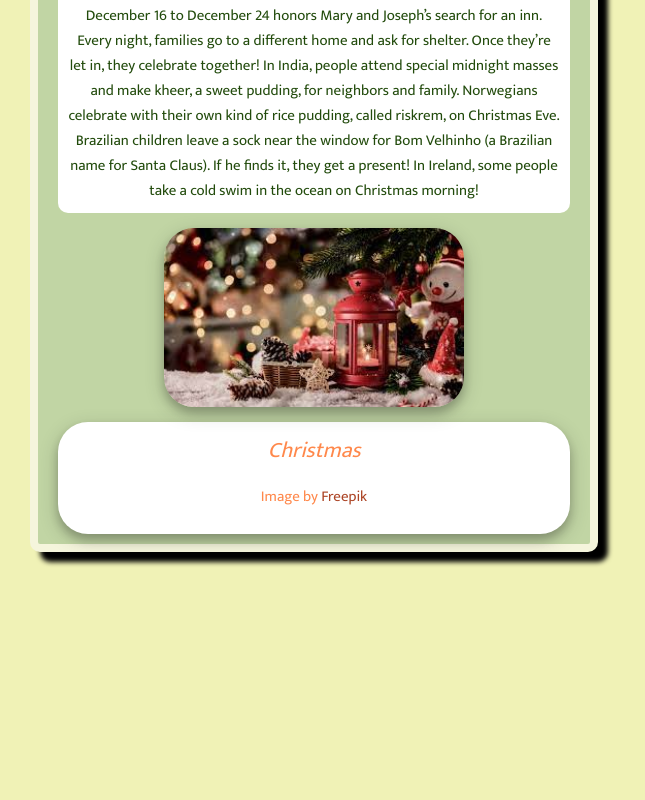
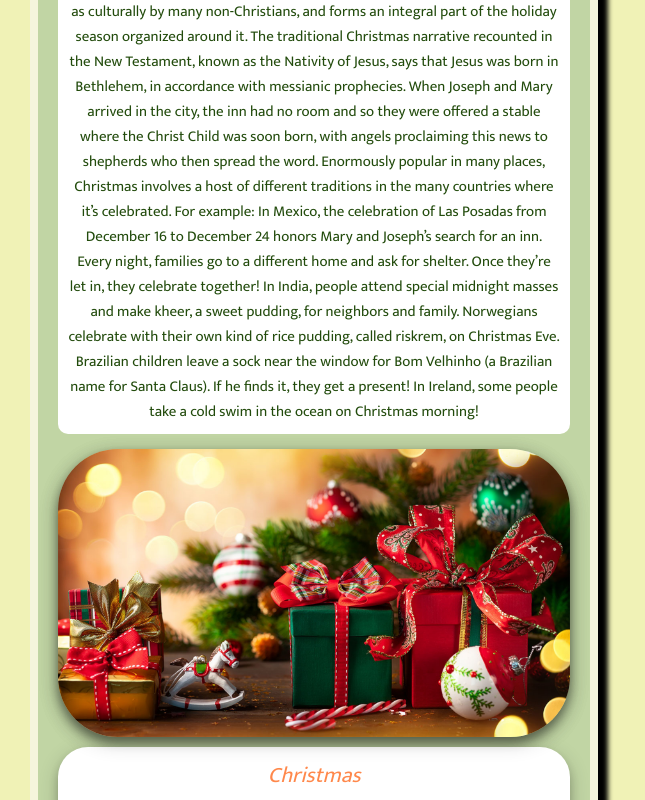
Before and after one commit to CSF2223/holidaydesign-MouanesGabriella, a plain HTML site: page index.html in a window 1280 px wide. Shown: the part 2000-2800 px from the top of the page, without its empty margins (0-645 px from the left). Before the commit the page ends 2592 px from the top, so only its background shows below. Drawn offline with Linux system fonts and the light colour scheme.

Commit message:
Fixed the images

```diff
--- a/index.html
+++ b/index.html
@@ -78,13 +78,13 @@ In Ireland, some people take a cold swim in the ocean on Christmas morning!</p>
 
      <!-- Project Image #3 -->
       <div class="projectImage">
-          <a href="https://www.freepik.com/free-photos-vectors/christmas-red"><img src="assets/christmas.jpeg" class="projectImage"></img></a>
+          <a href="https://abc7news.com/usps-christmas-shipping-deadlines-2020-fedex-last-day-to-mail-packages-for-does-deliver-on-eve/8074196/"><img src="assets/christmas.jpg" class="projectImage"></img></a>
       </div>
            <!-- close Project Image-->
 
         <div class="cardText">
             <cite>Christmas</cite>
-         <p>Image by <a href="https://www.freepik.com/free-photos-vectors/christmas-red">Freepik</a></p>
+         <p>Image by <a href="https://abc7news.com/usps-christmas-shipping-deadlines-2020-fedex-last-day-to-mail-packages-for-does-deliver-on-eve/8074196/">ABC News</a></p>
         </div>
          <!-- close cardText-->
 </div>   <!--Close imageCard class -->
--- a/style.css
+++ b/style.css
@@ -56,10 +56,13 @@ cite{
     border-top:8px solid beige;
 }
 
-.Goofball img {
-     width:300px;
+.projectImage {
+    width:100%;
+    display:flex;
     height: auto;
-    border-radius:30px;
+    border-radius:6rem;
+    margin-left: auto;
+    margin-right: auto;
     box-shadow: 0 6px 10px 0 rgba(0, 0, 0, 0.2), 0 6px 20px 0 rgba(0, 0, 0, 0.19);
 }
 
@@ -81,12 +84,12 @@ cite{
 
 }
 
+.title:hover h2{
+    color:#678983;
+    box-shadow: inset 2000px 0 0 0 #e6d5a5;
+    transition: color.3s ease-in-out, box-shadow .2s ease-in-out;
+}
 
-
-.projectImage {
-    border-radius: 6rem;
-
-}
 
 .NeymarJr {
     background-color: #fff;
```
Also changed, not shown: assets/Venice.jpg (deleted), assets/christmas.jpeg (deleted), assets/christmas.jpg (added).
